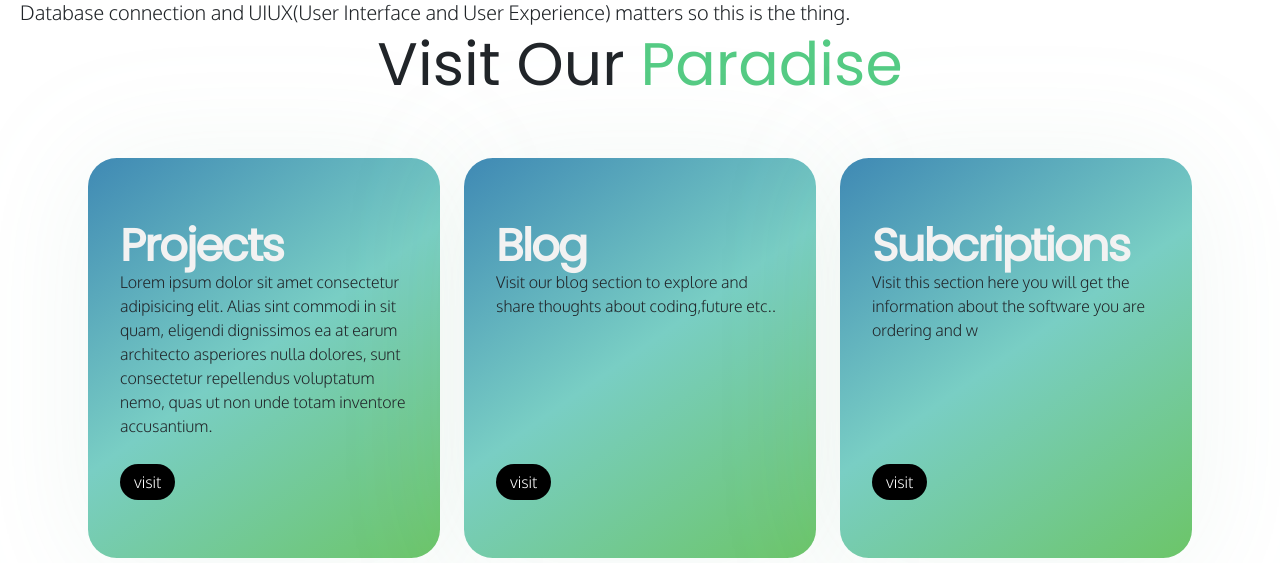
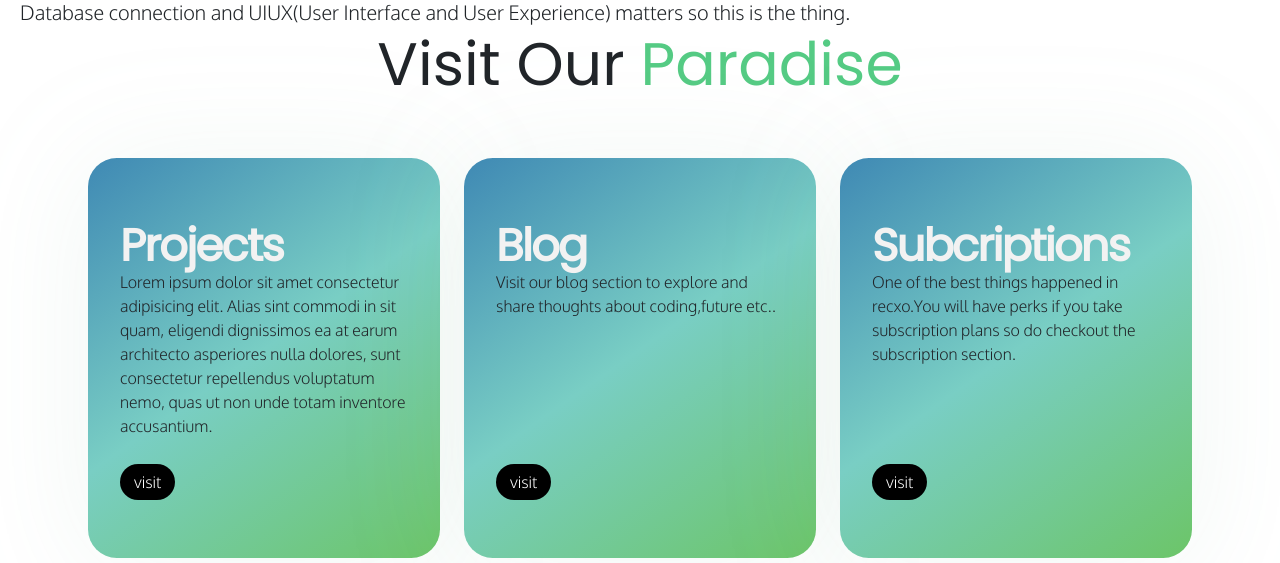
Before and after one commit to rishv1912/RECXO, a Django app: page /Services/ in a window 1280 px wide; the page is wider, and only the part inside the window is pictured. Shown: the part 2188-2751 px from the top of that part. Run offline with Django 4.2, Linux system fonts and the light colour scheme.

Commit message:
added the subtitle of subscription in services page

```diff
--- a/templates/home/services.html
+++ b/templates/home/services.html
@@ -274,8 +274,7 @@
         <div class="sc-bTTELM MmSvE">
           <div class="sc-kImNAt kHFwZP">Subcriptions</div>
           <p>
-            Visit this section here you will get the information about the
-            software you are ordering and w
+            One of the best things happened in recxo.You will have perks if you take subscription plans so do checkout the subscription section.
           </p>
         </div>
         <div id="visit-3" class="visit"><a href="/Subscriptions">visit</a></div>
```
